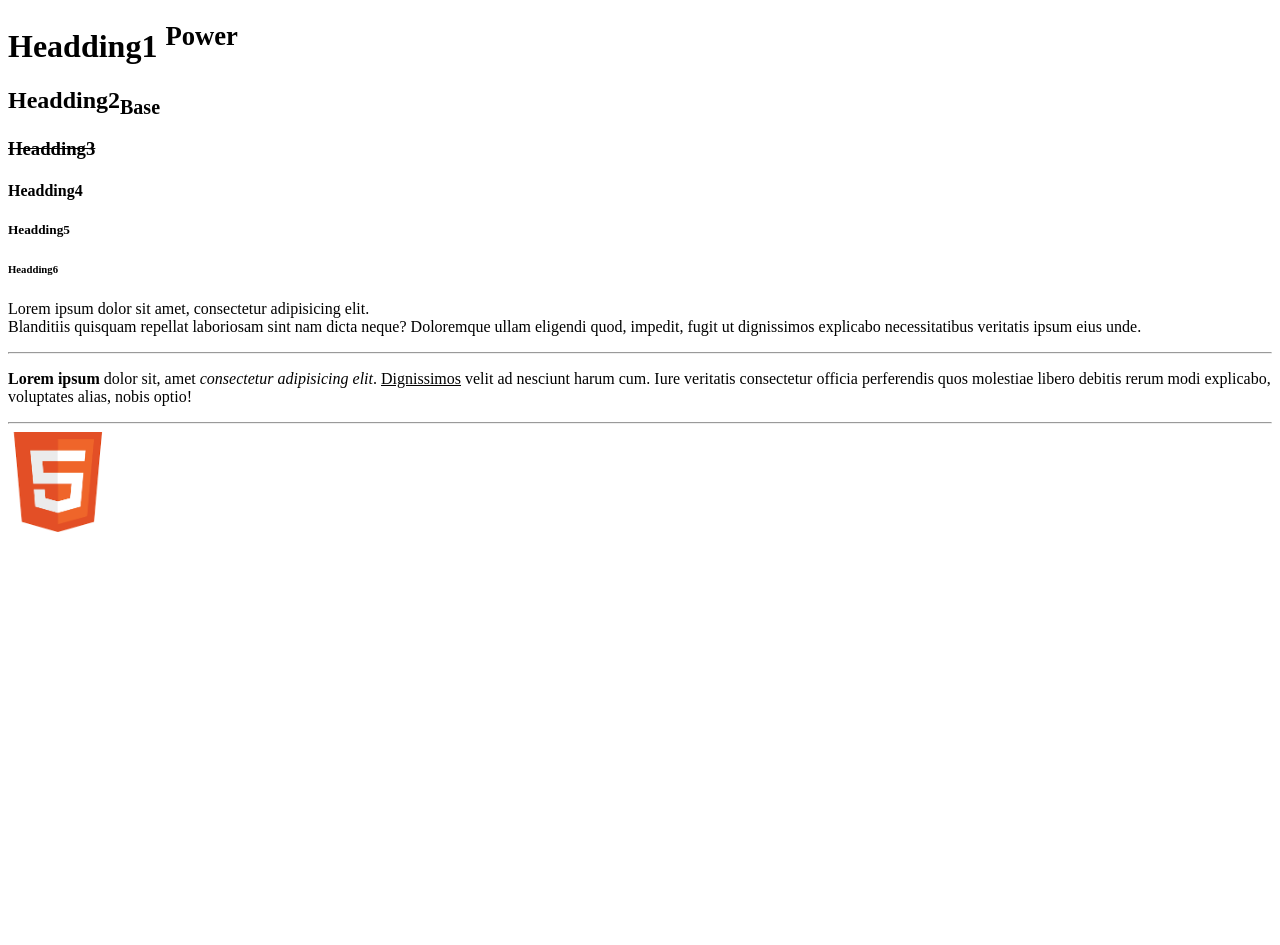
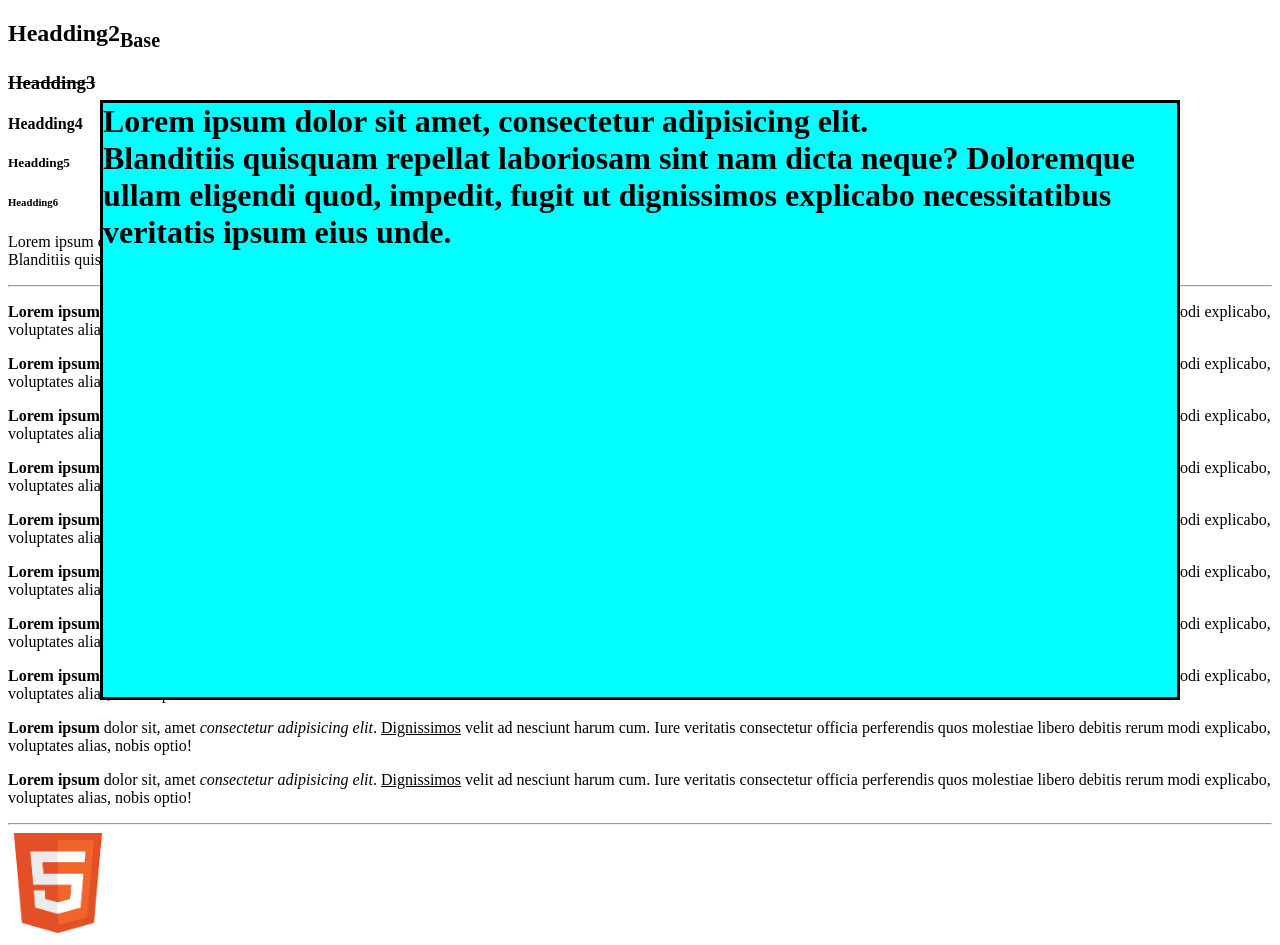
Before and after one commit to harishkumarreddy/frontend-trainings, a plain HTML site: page typography.html in a window 1280 px wide. Before the commit the page ends 800 px from the top, so only its background shows below. Drawn offline with Linux system fonts and the light colour scheme.

Commit message:
css - box modeling

```diff
--- a/typography.html
+++ b/typography.html
@@ -7,7 +7,20 @@
 
     <body>
         <!-- Headdings: -->
-        <h1>Headding1 <sup>Power</sup></h1>
+        <!-- <h1>Headding1 <sup>Power</sup></h1> -->
+        <h1 style="
+            margin: 0px;
+            background-color: aqua;
+            border: solid;
+            position: absolute;
+            top: 100px;
+            right: 100px;
+            left: 100px;
+            bottom: 100px;
+            overflow: auto;
+            ">Lorem ipsum dolor sit amet, consectetur adipisicing elit. <br /> Blanditiis quisquam
+            repellat laboriosam sint nam dicta neque? Doloremque ullam eligendi quod,
+            impedit, fugit ut dignissimos explicabo necessitatibus veritatis ipsum eius unde.</h1>
         <h2>Headding2<sub>Base</sub></h2>
         <h3><strike>Headding3</strike> </h3>
         <h4>Headding4</h4>
@@ -26,6 +39,51 @@
             velit ad nesciunt harum cum. Iure veritatis consectetur officia perferendis quos molestiae
             libero debitis rerum modi explicabo, voluptates alias, nobis optio!
         </p>
+        <p>
+            <b>Lorem ipsum</b> dolor sit, amet <i>consectetur adipisicing elit</i>. <u>Dignissimos</u>
+            velit ad nesciunt harum cum. Iure veritatis consectetur officia perferendis quos molestiae
+            libero debitis rerum modi explicabo, voluptates alias, nobis optio!
+        </p>
+        <p>
+            <b>Lorem ipsum</b> dolor sit, amet <i>consectetur adipisicing elit</i>. <u>Dignissimos</u>
+            velit ad nesciunt harum cum. Iure veritatis consectetur officia perferendis quos molestiae
+            libero debitis rerum modi explicabo, voluptates alias, nobis optio!
+        </p>
+        <p>
+            <b>Lorem ipsum</b> dolor sit, amet <i>consectetur adipisicing elit</i>. <u>Dignissimos</u>
+            velit ad nesciunt harum cum. Iure veritatis consectetur officia perferendis quos molestiae
+            libero debitis rerum modi explicabo, voluptates alias, nobis optio!
+        </p>
+        <p>
+            <b>Lorem ipsum</b> dolor sit, amet <i>consectetur adipisicing elit</i>. <u>Dignissimos</u>
+            velit ad nesciunt harum cum. Iure veritatis consectetur officia perferendis quos molestiae
+            libero debitis rerum modi explicabo, voluptates alias, nobis optio!
+        </p>
+        <p>
+            <b>Lorem ipsum</b> dolor sit, amet <i>consectetur adipisicing elit</i>. <u>Dignissimos</u>
+            velit ad nesciunt harum cum. Iure veritatis consectetur officia perferendis quos molestiae
+            libero debitis rerum modi explicabo, voluptates alias, nobis optio!
+        </p>
+        <p>
+            <b>Lorem ipsum</b> dolor sit, amet <i>consectetur adipisicing elit</i>. <u>Dignissimos</u>
+            velit ad nesciunt harum cum. Iure veritatis consectetur officia perferendis quos molestiae
+            libero debitis rerum modi explicabo, voluptates alias, nobis optio!
+        </p>
+        <p>
+            <b>Lorem ipsum</b> dolor sit, amet <i>consectetur adipisicing elit</i>. <u>Dignissimos</u>
+            velit ad nesciunt harum cum. Iure veritatis consectetur officia perferendis quos molestiae
+            libero debitis rerum modi explicabo, voluptates alias, nobis optio!
+        </p>
+        <p>
+            <b>Lorem ipsum</b> dolor sit, amet <i>consectetur adipisicing elit</i>. <u>Dignissimos</u>
+            velit ad nesciunt harum cum. Iure veritatis consectetur officia perferendis quos molestiae
+            libero debitis rerum modi explicabo, voluptates alias, nobis optio!
+        </p>
+        <p>
+            <b>Lorem ipsum</b> dolor sit, amet <i>consectetur adipisicing elit</i>. <u>Dignissimos</u>
+            velit ad nesciunt harum cum. Iure veritatis consectetur officia perferendis quos molestiae
+            libero debitis rerum modi explicabo, voluptates alias, nobis optio!
+        </p>
         <hr />
         <img src="./images/logo.png" width="100" height="100" />
 
```
